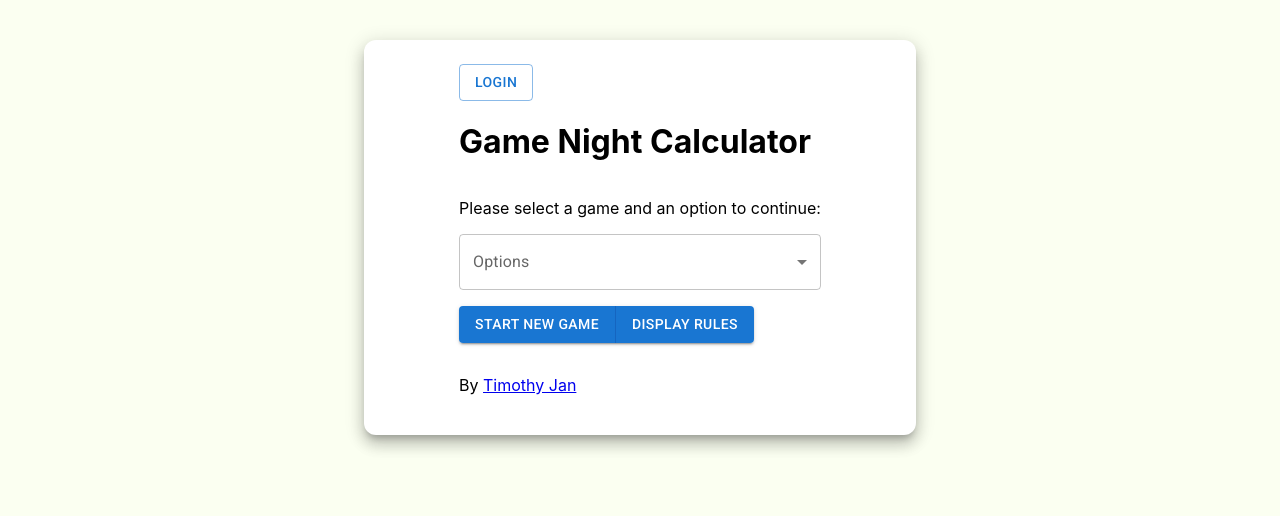
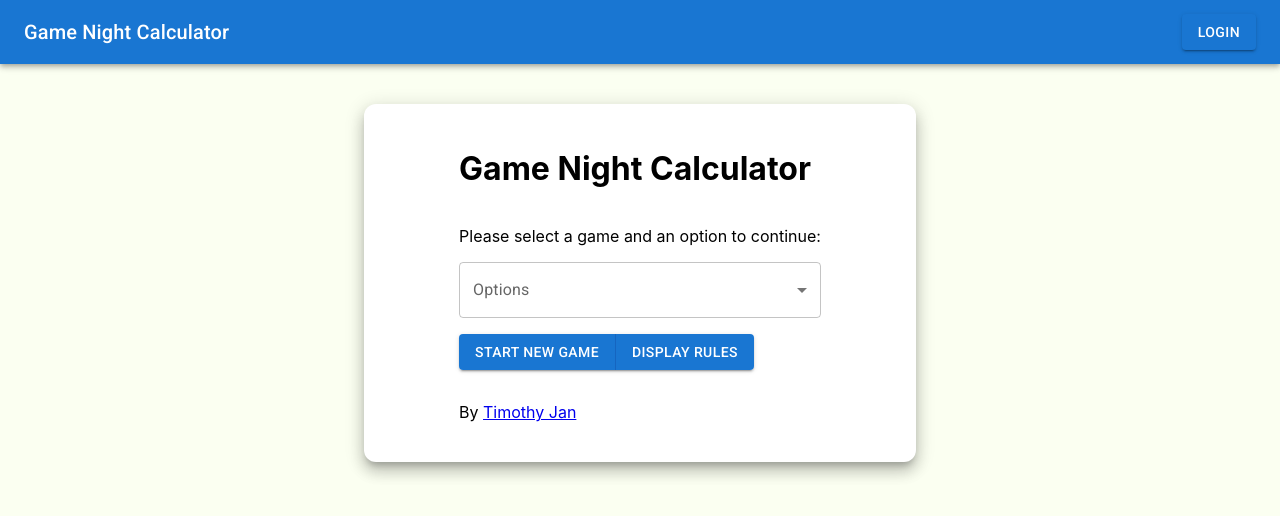
Before and after one commit to teejayjan/Game-Night-Calculator, a React (Create React App) app: page / in a window 1280 px wide. Shown: the top 516 px of the page. Built offline with nearby package versions, Linux system fonts and the light colour scheme.

Commit message:
added navbar, moved login

```diff
--- a/package.json
+++ b/package.json
@@ -14,6 +14,7 @@
     "@emotion/styled": "^11.3.0",
     "@fontsource/roboto": "^4.5.1",
     "@material-ui/core": "^4.12.3",
+    "@mui/icons-material": "^5.2.5",
     "@mui/material": "^5.0.6",
     "@testing-library/jest-dom": "^5.14.1",
     "@testing-library/react": "^11.2.7",
--- a/src/App.js
+++ b/src/App.js
@@ -4,7 +4,8 @@ import '@fontsource/roboto/300.css';
 import '@fontsource/roboto/400.css';
 import '@fontsource/roboto/500.css';
 import '@fontsource/roboto/700.css';
-import { Box, Button, ButtonGroup, Select, FormControl, InputLabel, MenuItem, Container } from "@mui/material";
+import { Box, Button, ButtonGroup, Select, FormControl, InputLabel, MenuItem, Container, AppBar, Toolbar, IconButton, Typography } from "@mui/material";
+import { MenuIcon } from "@mui/icons-material/Menu"
 import Rules from "./components/Rules";
 import RainierBlackJack from "./components/RainierBlackJack";
 import Footer from "./components/Footer";
@@ -91,6 +92,24 @@ function App() {
 
     return (
         <GlobalState.Provider value={[gState, setGState]}>
+            <Box sx={{ flexGrow: 1 }}>
+                <AppBar position="static">
+                    <Toolbar>
+                        <Typography variant="h6" component="div" sx={{ flexGrow: 1 }}> Game Night Calculator </Typography>
+
+                        {/* Login/History Button */}
+                        {gState.email ?
+                            <>
+                                <ButtonGroup>
+                                    <Button variant="contained" onClick={() => userHistory()}> History </Button>
+                                    <Button variant="contained" onClick={() => logout()}> Logout </Button>
+                                </ButtonGroup>
+                            </>
+                            :
+                            <Login />}
+                    </Toolbar>
+                </AppBar>
+            </Box>
             <Router history={history}>
                 <Switch>
                     {/* Main Menu */}
@@ -98,19 +117,6 @@ function App() {
                         <Container maxWidth="sm">
                             <Box sx={outerBox}>
                                 <Box sx={innerBox}>
-
-                                    {/* Login/History Button */}
-                                    {gState.email ?
-                                        <>
-                                            <p>Good luck {gState.email}!</p>
-                                            <ButtonGroup>
-                                                <Button variant="outlined" onClick={() => userHistory()}> History </Button>
-                                                <Button variant="outlined" onClick={() => logout()}> Logout </Button>
-                                            </ButtonGroup>
-                                        </>
-                                        :
-                                        <Login />}
-
                                     <h1>Game Night Calculator</h1>
                                     <p>Please select a game and an option to continue:</p>
                                     <FormControl fullWidth>
--- a/src/components/Login.js
+++ b/src/components/Login.js
@@ -43,7 +43,7 @@ const Login = () => {
 
     return (
         <>
-            <Button variant="outlined" onClick={onOpen}> Login </Button>
+            <Button variant="contained" onClick={onOpen}> Login </Button>
 
             <Modal
                 open={open}
--- a/src/components/PayoutResults.js
+++ b/src/components/PayoutResults.js
@@ -1,11 +1,14 @@
-import { useState } from "react"
+import { useState, useContext } from "react"
 import { Button, Grid, Table, TableBody, TableCell, TableContainer, TableHead, TableRow, FormControl, InputLabel, MenuItem, Select, TextField } from "@mui/material";
+import GlobalState from "./GlobalState"
 
 const PayoutResults = ({ players, onReset, onResetPrefill }) => {
     const [displayPayout, setDisplayPayout] = useState()
     const [startNewGame, setStartNewGame] = useState(false)
-    const [playerRecord, setPlayerRecord] = useState("")
-    const [name, setName] = useState("")
+    const [gState, setGState] = useContext(GlobalState)
+
+    console.log(players)
+    console.log(gState)
 
     const calculatePayouts = () => {
         let positives = []
--- a/src/components/RainierPlayTable.js
+++ b/src/components/RainierPlayTable.js
@@ -127,7 +127,6 @@ const RainierPlayTable = ({ players, rounds, onGameOver }) => {
                     <Button variant="contained" onClick={submitHand}> Submit Hand </Button>
                 </Grid>
                 {players.map((player) => (<>
-                    {console.log(player)}
                     <Grid item xs={2} sm={4} md={4}>
                         <Grid item>
                             {player.id === currDealer && <h4>{player.name} is dealing{getBet(player.id)[0].bet && getBet(player.id)[0].status ? `: $${getBet(player.id)[0].bet} House` : ""} </h4>}
```
Also changed, not shown: 1 other file (tests, documents, lock files or other folders).
